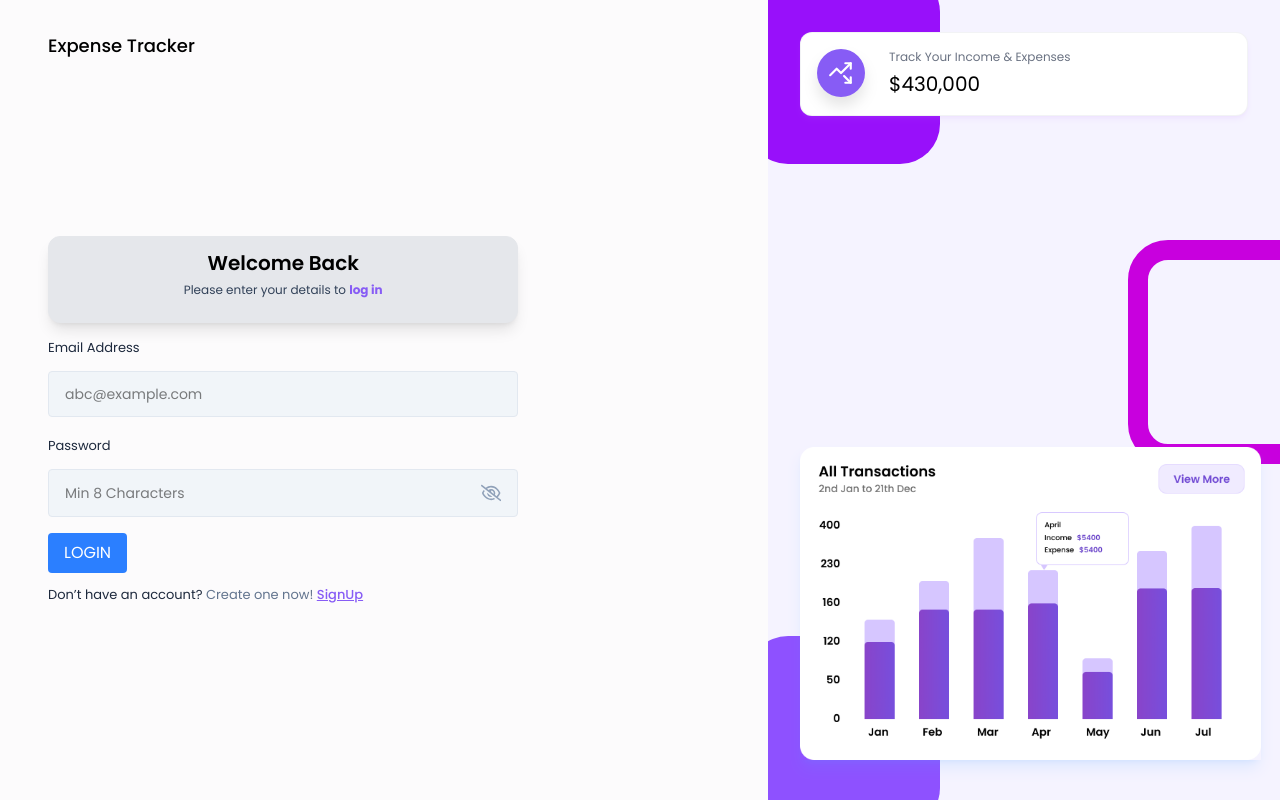
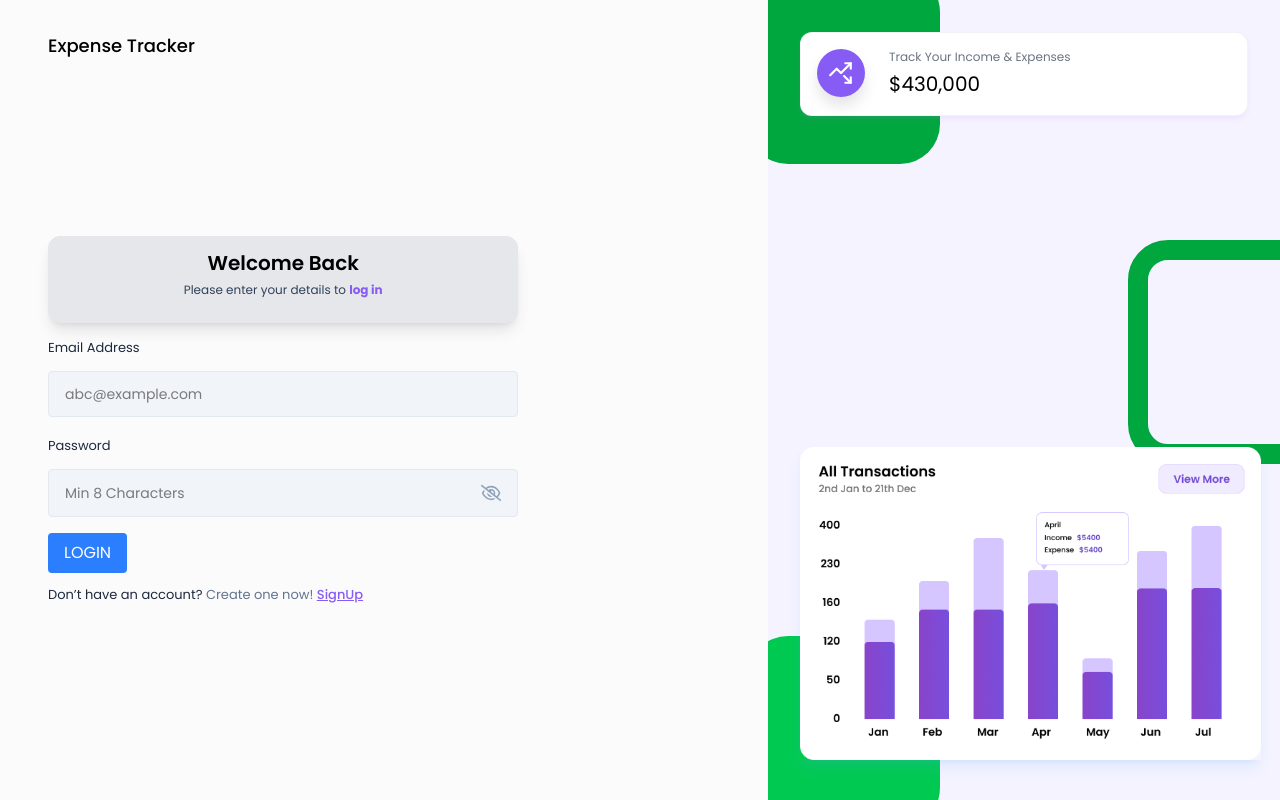
Before and after one commit to faysalcsecu/Web-Engg, a React (Vite) app in the folder frontend/: page /login in a window 1280 px wide. Built offline with nearby package versions, Linux system fonts and the light colour scheme; no server answers.

Commit message:
delete button niye kaj

```diff
--- a/frontend/src/components/Layouts/AuthLayout.jsx
+++ b/frontend/src/components/Layouts/AuthLayout.jsx
@@ -12,9 +12,9 @@ const AuthLayout = ({ children }) => {
       </div>
 
       <div className="hidden md:block w-[40vw] h-screen bg-violet-50 bg-auth-bg-img bg-cover bg-no-repeat bg-center overflow-hidden p-8 relative">
-        <div className="w-48 h-48 rounded-[40px] bg-purple-600 absolute -top-7 -left-5" />
-        <div className="w-48 h-56 rounded-[40px] border-[20px] border-fuchsia-600 absolute top-[30%] -right-10" />
-        <div className="w-48 h-48 rounded-[40px] bg-violet-500 absolute -bottom-7 -left-5" />
+        <div className="w-48 h-48 rounded-[40px] bg-green-600 absolute -top-7 -left-5" />
+        <div className="w-48 h-56 rounded-[40px] border-[20px] border-green-600 absolute top-[30%] -right-10" />
+        <div className="w-48 h-48 rounded-[40px] bg-green-500 absolute -bottom-7 -left-5" />
 
         <div className="grid grid-cols-1 z-20">
           <StatsInfoCard
--- a/frontend/src/components/Layouts/Navbar.jsx
+++ b/frontend/src/components/Layouts/Navbar.jsx
@@ -6,7 +6,7 @@ const Navbar = ({ activeMenu }) => {
   const [openSideMenu, setOpenSideMenu] = useState(false);
 
   return (
-    <div className="flex gap-5 bg-white border boredr-b border-gray-200/50 backdrop-blur-[2px] py-4 px-7 sticky top-0 z-30">
+    <div className="flex gap-5 bg-white border border-gray-200/50 backdrop-blur-[2px] py-4 px-7 sticky top-0 z-30">
       <button
         className="block lg:hidden text-black"
         onClick={() => {
--- a/frontend/src/components/Modal.jsx
+++ b/frontend/src/components/Modal.jsx
@@ -1,4 +1,4 @@
-import React from "react";
+
 
 const Modal = ({ isOpen, onClose, children, title }) => {
   if (!isOpen) return null;
```
Also changed, not shown: frontend/src/components/Cards/TransactionInfoCard.jsx (+13 -0 lines).
